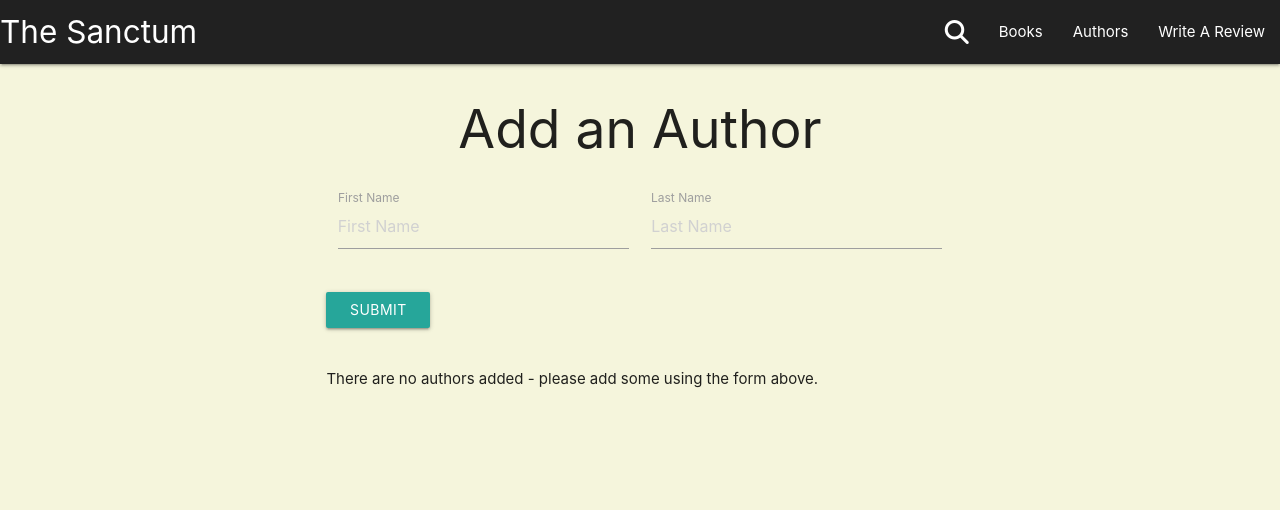
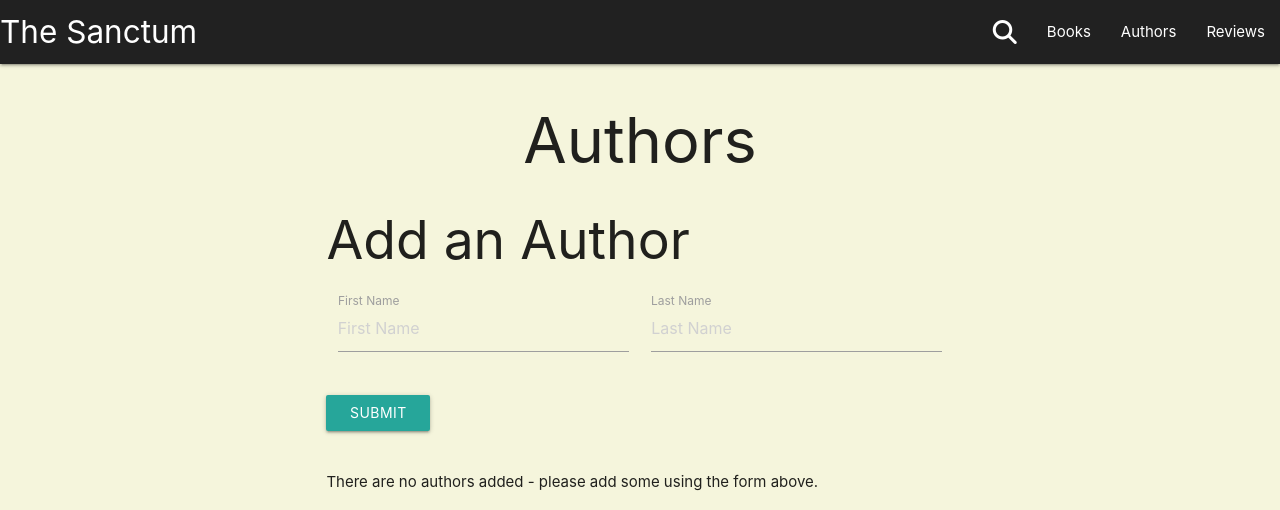
Before and after one commit to Charlie-Walsh/milestone-3, a Flask app: page /authors in a window 1280 px wide. Shown: the top 510 px of the page. Run offline with Flask 3, Linux system fonts and the light colour scheme; data that the repository does not hold is empty; some libraries are stand-ins or nearby versions.

Commit message:
HTML/CSS - Tidied up four html pages and added some guidence for users on pages Python - Tidied up white spaces in code and added some .order_by to add some decorum

```diff
--- a/sanctum/routes.py
+++ b/sanctum/routes.py
@@ -12,6 +12,7 @@ def home():
 def search():
     return render_template("search.html")
 
+
 @app.route("/authors", methods=['GET', 'POST'])
 def authors():
     if request.method == 'POST':
@@ -20,21 +21,22 @@ def authors():
         db.session.add(author)
         db.session.commit()
         return redirect(url_for('authors'))
-    authors = list(Author.query.all())
+    authors = list(Author.query.order_by(Author.author_lname).all())
     return render_template("authors.html", authors=authors)
 
 
 @app.route("/books", methods=['GET', 'POST'])
 def books():
     if request.method == 'POST':
-        db.session.add(Title(book_title = request.form.get('book_title'), author_id = request.form.get('author_id')))
+        db.session.add(Title(book_title=request.form.get('book_title'), author_id=request.form.get('author_id')))
         db.session.commit()
         return redirect(url_for('books'))
     books = list(Title.query.order_by(Title.book_title).all())
     authors = list(Author.query.all())
     return render_template("books.html", books=books, authors=authors)
 
-@app.route("/reviews/edit/<int:review_id>", methods=['GET','POST'])
+
+@app.route("/reviews/edit/<int:review_id>", methods=['GET', 'POST'])
 def edit_review(review_id):
     review = Review.query.get(review_id)
     if request.method == 'POST':
@@ -42,9 +44,10 @@ def edit_review(review_id):
         review.rating = request.form.get('rating')
         db.session.commit()
         return redirect(url_for('reviews'))
-    return render_template("edit-review.html", review=review )
+    return render_template("edit-review.html", review=review)
 
-@app.route("/reviews/delete/<int:review_id>", methods=['GET','POST'])
+
+@app.route("/reviews/delete/<int:review_id>", methods=['GET', 'POST'])
 def delete_review(review_id):
     review = Review.query.get(review_id)
     print(review)
@@ -52,19 +55,21 @@ def delete_review(review_id):
         db.session.delete(review)
         db.session.commit()
         return redirect(url_for('reviews'))
-    return render_template("delete-review.html", review=review )
+    return render_template("delete-review.html", review=review)
+
 
 @app.route("/reviews", methods=['GET', 'POST'])
 def reviews():
-    books = list(Title.query.order_by(Title.book_title).all())
-    reviews = list(Review.query.all())
+    books = list(Title.query.all())
+    reviews = list(Review.query.order_by(Review.title_id).all())
     if request.method == 'POST':
-        db.session.add(Review(review = request.form.get('review'), rating = request.form.get('rating'), title_id = request.form.get('book_id')))
+        db.session.add(Review(review=request.form.get('review'), rating=request.form.get('rating'), title_id=request.form.get('book_id')))
         db.session.commit()
         return redirect(url_for('reviews'))
-    return render_template("reviews.html", books=books, reviews=reviews )
+    return render_template("reviews.html", books=books, reviews=reviews)
+
 
 @app.route("/reviews/view/<int:review_id>", methods=['GET'])
 def review(review_id):
     review = Review.query.get(review_id)
-    return render_template("view-review.html", review=review )
+    return render_template("view-review.html", review=review)
--- a/sanctum/static/css/style.css
+++ b/sanctum/static/css/style.css
@@ -42,4 +42,10 @@ body {
 
 .crud {
     color: beige;
+    padding: 2%;
 }
+
+.text-center {
+    text-align: center;
+    margin-top: 10px;
+}
--- a/sanctum/templates/authors.html
+++ b/sanctum/templates/authors.html
@@ -1,9 +1,10 @@
 {% extends 'base.html' %} {% block content %}
 
-<h2 class="heading">Add an Author</h2>
+<h1 class="heading">Authors</h1>
 
 <div class="container" id="author-form">
 	<div class="row">
+		<h2>Add an Author</h2>
 		<form class="col s12" method="POST" action="{{ url_for('authors') }}">
 			<div class="row">
 				<div class="input-field col s6">
@@ -43,7 +44,7 @@
 	<div class="row">
 		{% if authors %} {% for author in authors %}
 		<p class="author card-panel teal lighten-2">
-			<span>{{author.author_fname}} {{author.author_lname}}</span>
+			<span><strong>{{author.author_fname}} {{author.author_lname}}</strong></span>
 		</p>
 		{% endfor %} {% else %}
 		<p>There are no authors added - please add some using the form above.</p>
--- a/sanctum/templates/base.html
+++ b/sanctum/templates/base.html
@@ -36,7 +36,7 @@
 						></li>
 						<li><a href="{{ url_for('books') }}">Books</a></li>
 						<li><a href="{{ url_for('authors') }}">Authors</a></li>
-						<li><a href="{{ url_for('reviews') }}">Write A Review</a></li>
+						<li><a href="{{ url_for('reviews') }}">Reviews</a></li>
 					</ul>
 				</div>
 			</nav>
@@ -46,7 +46,8 @@
 					><a href=""><i class="fa-solid fa-magnifying-glass"></i></a
 				></li>
 				<li><a href="{{ url_for('books') }}">Books</a></li>
-				<li><a href="{{ url_for('reviews') }}">Write A Review</a></li>
+				<li><a href="{{ url_for('authors') }}">Authors</a></li>
+				<li><a href="{{ url_for('reviews') }}">Reviews</a></li>
 			</ul>
 		</header>
 
--- a/sanctum/templates/home.html
+++ b/sanctum/templates/home.html
@@ -7,6 +7,7 @@
     </div>
     <div class="col6" id="intro">
         <p>Enter the library to browse or leave a review for books in the Sci-Fi and Fantasy genres.</p>
+        <p>Can't find what you're looking for? Add the author if they are not in the list, then the book and leave a review!</p>
     </div>
     <div class="col6 enter">
         <a class="waves-effect waves-light btn-large" href="{{ url_for('books') }}">Browse</a>
--- a/sanctum/templates/reviews.html
+++ b/sanctum/templates/reviews.html
@@ -2,7 +2,7 @@
 {% block content %}
 
 <h2 class="heading">Write a Review</h2>
-
+<p class="text-center">Choose your book from the list below, rate and review.</p>
 <div class="container" id="review-form">
   <div class="row">
     {% if books %}
```
